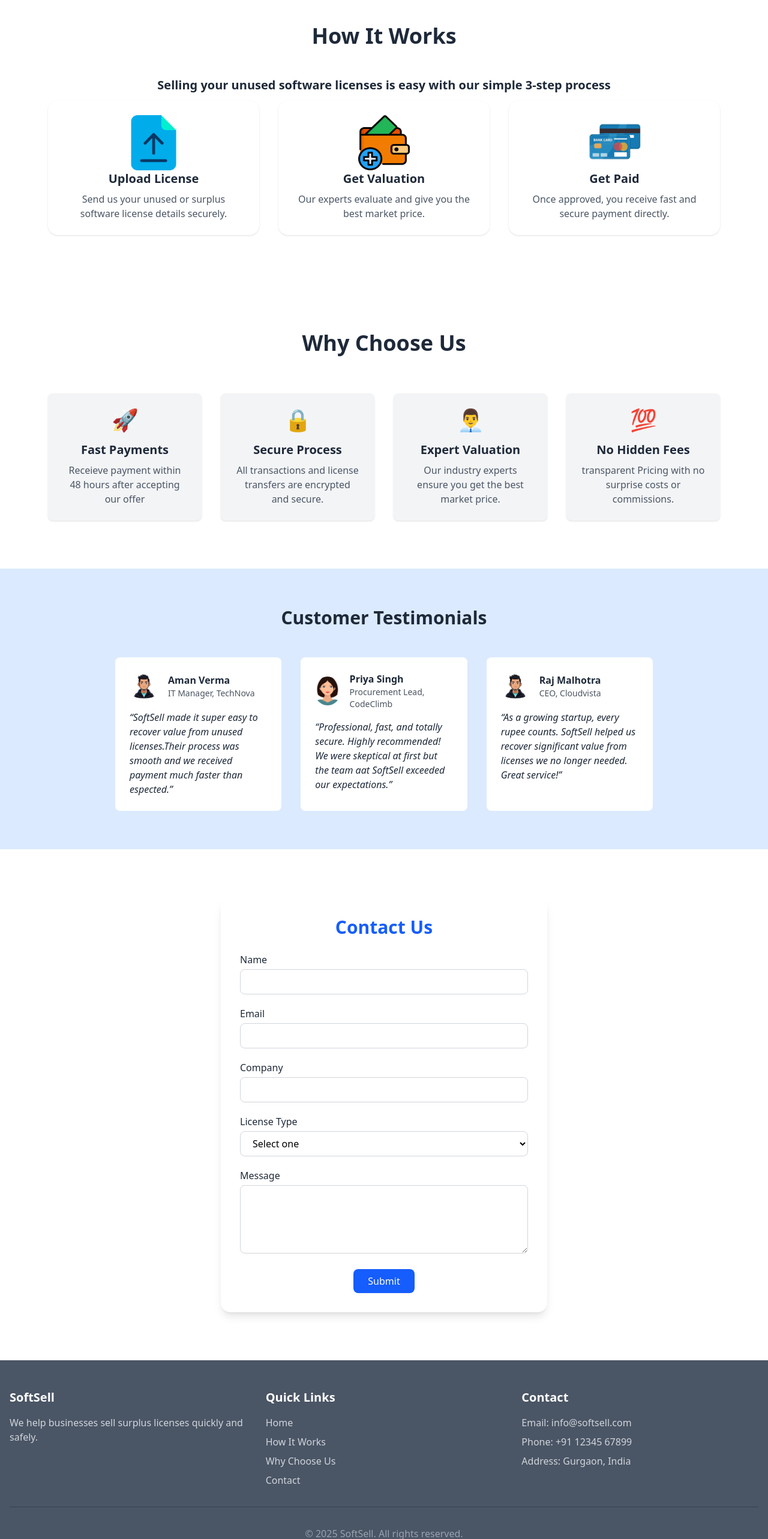
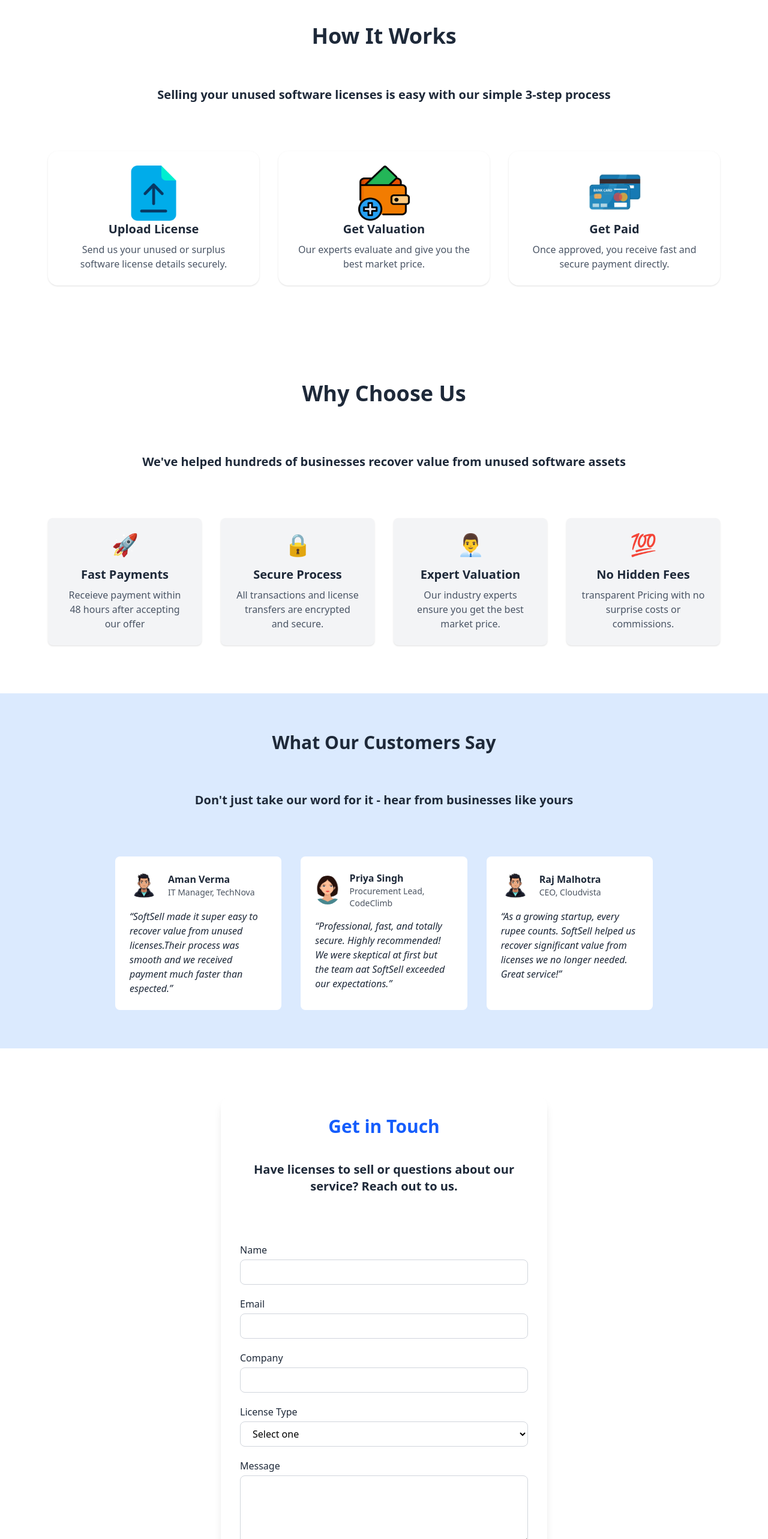
Before and after one commit to Shivamsingh008/sell-licenses, a React (Vite) app: page / in a window 1280 px wide. Shown: the part 840-3406 px from the top of the page at 60% size. Built offline with nearby package versions, Linux system fonts and the light colour scheme.

Commit message:
title desc add on all components

```diff
--- a/src/components/ContactForm.jsx
+++ b/src/components/ContactForm.jsx
@@ -5,8 +5,11 @@ const ContactForm = () => (
     <div className="max-w-xl mx-auto px-4">
       <div className="bg-white dark:bg-gray-700 shadow-lg rounded-2xl p-8">
         <h2 className="text-3xl font-bold mb-6 text-center text-blue-600 dark:text-blue-400">
-          Contact Us
+          Get in Touch
         </h2>
+        <h4 className="text-sm md:text-xl font-semibold text-center mb-16 py-4">
+        Have licenses to sell or questions about our service? Reach out to us.
+      </h4>
         <form className="space-y-5">
           <div>
             <label className="block font-medium mb-1" htmlFor="name">Name</label>
--- a/src/components/Footer.jsx
+++ b/src/components/Footer.jsx
@@ -26,6 +26,17 @@ const Footer = () => {
             </ul>
           </div>
 
+          {/* legal */}
+
+          <div>
+            <h3 className="text-xl font-bold mb-4">Legal</h3>
+            <ul className="space-y-2">
+              <li><a href="/" className="text-gray-300 hover:text-white transition-colors">Privacy Policy </a></li>
+              <li><a href="/" className="text-gray-300 hover:text-white transition-colors">Terms of Service</a></li>
+              <li><a href="/" className="text-gray-300 hover:text-white transition-colors">License Agreement</a></li>
+            </ul>
+          </div>
+
           {/* Contact Info */}
           <div>
             <h3 className="text-xl font-bold mb-4">Contact</h3>
--- a/src/components/HowItWorks.jsx
+++ b/src/components/HowItWorks.jsx
@@ -27,7 +27,7 @@ const HowItWorks = () => (
       <h2 className="text-3xl md:text-4xl font-bold text-center mb-12">
         How It Works
       </h2>
-      <h4 className="text-sm md:text-xl font-semibold text-center mb-3">
+      <h4 className="text-sm md:text-xl font-semibold text-center mb-16 py-4">
         Selling your unused software licenses is easy with our simple 3-step process
       </h4>
       <div className="grid md:grid-cols-3 gap-8">
--- a/src/components/Testimonials.jsx
+++ b/src/components/Testimonials.jsx
@@ -23,7 +23,10 @@ const testimonials = [
 
 const Testimonials = () => (
   <section className="py-16 px-6 bg-blue-100 text-center dark:bg-gray-800 text-gray-800 dark:text-white">
-    <h2 className="text-3xl font-bold mb-12">Customer Testimonials</h2>
+    <h2 className="text-3xl font-bold mb-12">What Our Customers Say</h2>
+    <h4 className="text-sm md:text-xl font-semibold text-center mb-16 py-4">
+        Don't just take our word for it - hear from businesses like yours
+      </h4>
     <div className="max-w-4xl mx-auto grid gap-8 md:grid-cols-2 lg:grid-cols-3">
       {testimonials.map((t, idx) => (
         <div
--- a/src/components/WhyChooseUs.jsx
+++ b/src/components/WhyChooseUs.jsx
@@ -29,6 +29,9 @@ const WhyChooseUs = () => (
       <h2 className="text-3xl md:text-4xl font-bold text-center mb-16">
         Why Choose Us
       </h2>
+      <h4 className="text-sm md:text-xl font-semibold text-center mb-16 py-4">
+        We've helped hundreds of businesses recover value from unused software assets
+      </h4>
       <div className="grid grid-cols-1 md:grid-cols-2 lg:grid-cols-4 gap-8">
         {features.map((item, idx) => (
           <div
```
